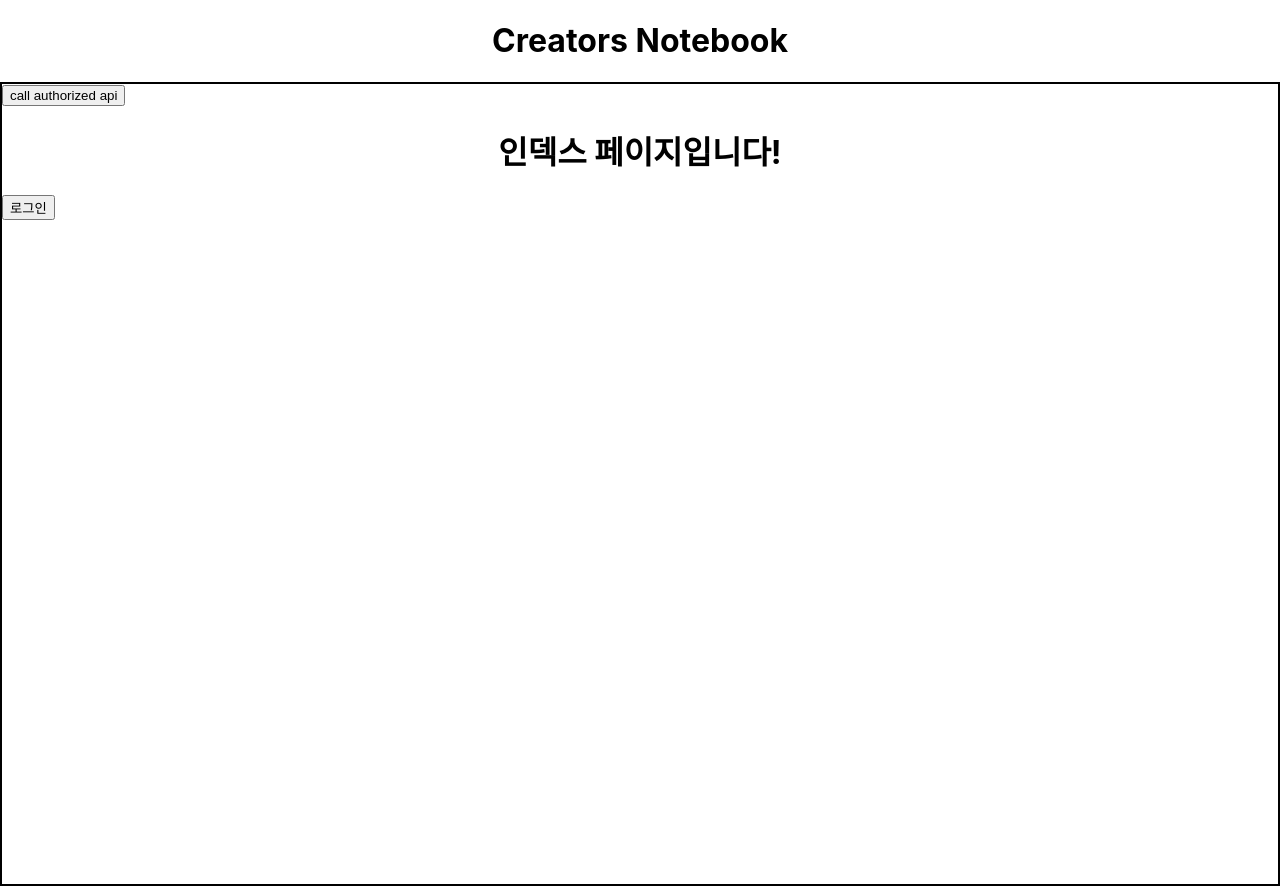
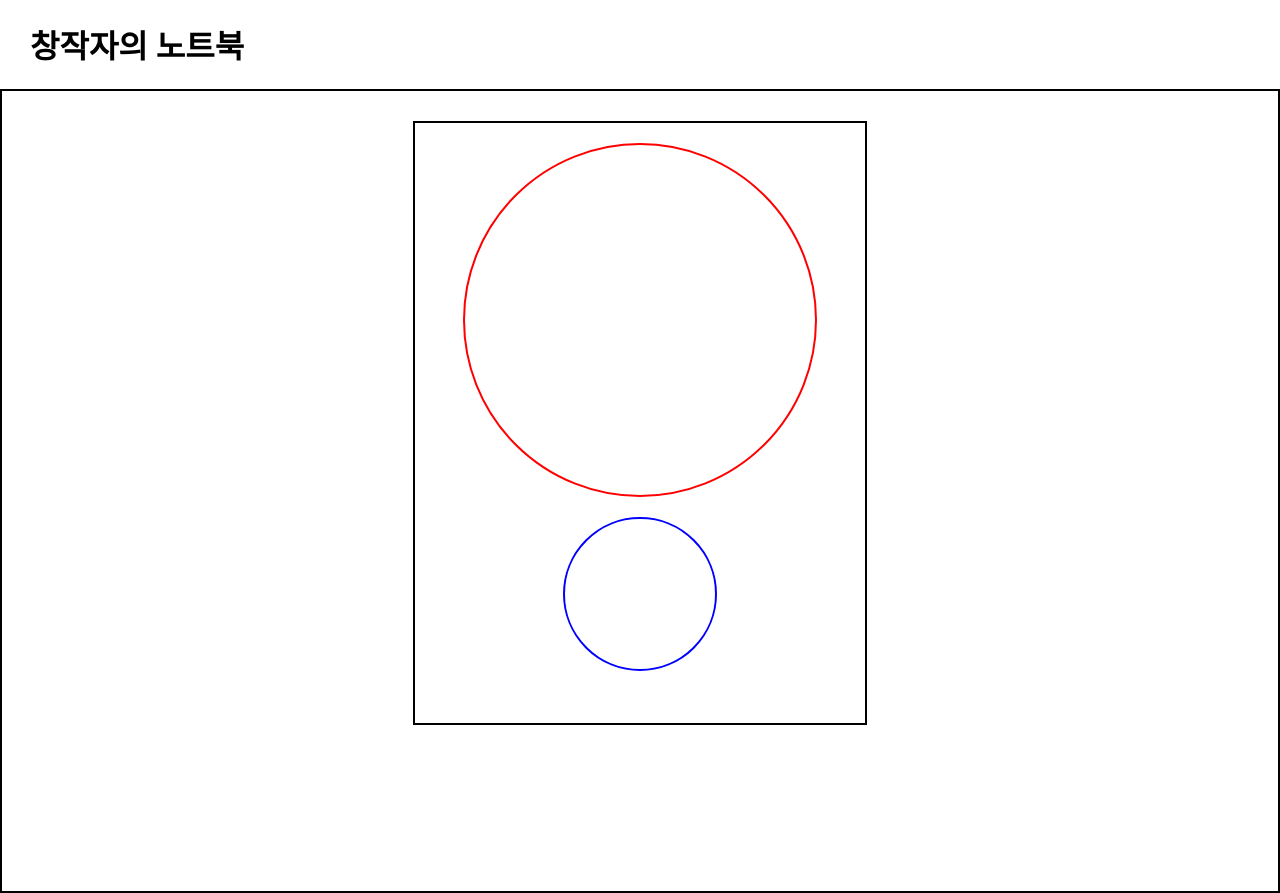
Before and after one commit to inputTitleHere/CreatorsNotebookFrontend, a React (Create React App) app: page / in a window 1280 px wide. Built offline with nearby package versions, Linux system fonts and the light colour scheme; a web font is replaced by a local one.

Commit message:
CRA기본 node-sass에서 dart-sass으로 변경. Main의 index부분 제작 중. 시범적 scss 추가.

```diff
--- a/package.json
+++ b/package.json
@@ -7,12 +7,12 @@
     "@testing-library/react": "^13.4.0",
     "@testing-library/user-event": "^13.5.0",
     "buffer": "^6.0.3",
-    "node-sass": "^7.0.3",
     "react": "^18.2.0",
     "react-dom": "^18.2.0",
     "react-router-dom": "^6.7.0",
     "react-scripts": "5.0.1",
     "recoil": "^0.7.6",
+    "sass": "^1.58.3",
     "web-vitals": "^2.1.4"
   },
   "scripts": {
--- a/src/common/Header.jsx
+++ b/src/common/Header.jsx
@@ -1,12 +1,9 @@
+import './Header.scss'
 
 function Header(){
-
-
   return(
     <header>
       <h1>창작자의 노트북</h1>
-      <hr />
-
     </header>
   )
 }
--- /dev/null
+++ b/src/common/Header.scss
@@ -0,0 +1,6 @@
+@use '../style/common.scss' as common;
+
+h1{
+  @include common.title-font;
+  margin-left: 30px;
+}
--- a/src/index/Index.jsx
+++ b/src/index/Index.jsx
@@ -1,11 +1,18 @@
 import { Link } from "react-router-dom";
+import "./Index.scss";
 
 function Index() {
   return (
     <div className="index-wrapper">
-      <h1>인덱스 페이지입니다!</h1>
       <Link to={"login"}>
-        <button>로그인</button>
+        <div className="login-wrapper">
+          <div className="login"></div>
+        </div>
+      </Link>
+      <Link to={"register"}>
+        <div className="register-wrapper">
+          <div className="register"></div>
+        </div>
       </Link>
     </div>
   );
--- /dev/null
+++ b/src/index/Index.scss
@@ -0,0 +1,22 @@
+
+.index-wrapper{
+  height: 600px;
+  width: 450px;
+  border : 2px solid black;
+  margin: 30px auto;
+  .login{
+    width: 350px;
+    height: 350px;
+    margin: auto;
+    border: 2px solid red;
+    margin: 20px auto;
+    border-radius: 50%;
+  }
+  .register{
+    width: 150px;
+    height: 150px;
+    margin: 15px auto;
+    border: 2px solid blue;
+    border-radius: 50%;
+  }
+}
--- a/src/index/Main.jsx
+++ b/src/index/Main.jsx
@@ -2,18 +2,13 @@ import { Outlet, redirect } from "react-router-dom";
 import { fetchApi } from "../utils/ApiService";
 import { Buffer } from "buffer";
 import "./Main.scss";
+import Header from "../common/Header";
 
 function Main() {
-
-  const doStuff = () => {
-    fetchApi("/user/test/timed", "GET");
-  };
-
   return (
     <div>
-      <h1>Creators Notebook</h1>
+      <Header/>
       <div className="login-section-wrapper">
-        <button onClick={doStuff}>call authorized api</button>
         <div className="login-test">
           <Outlet />
         </div>
@@ -28,6 +23,7 @@ export function mainLoader() {
     const decoded = JSON.parse(
       Buffer.from(access_token.split(".")[1], "base64").toString("utf-8")
     );
+    console.log(decoded);
     if (decoded.iss === "Creators Notebook") {
       return redirect("/dashboard");
     }
--- a/src/index/Main.scss
+++ b/src/index/Main.scss
@@ -1,8 +1,4 @@
 
-
-h1{
-  text-align: center;
-}
 
 div.login-section-wrapper{
   min-height: 800px;
--- /dev/null
+++ b/src/style/common.scss
@@ -0,0 +1,11 @@
+
+@font-face {
+  font-family: 'KIMM_Bold';
+  src: url('https://cdn.jsdelivr.net/gh/projectnoonnu/noonfonts_2212@1.0/KIMM_Bold.woff2') format('woff2');
+  font-weight: 700;
+  font-style: normal;
+}
+
+@mixin title-font{
+  font-family: 'KIMM_Bold';
+}
```
Also changed, not shown: 1 other file (tests, documents, lock files or other folders).
